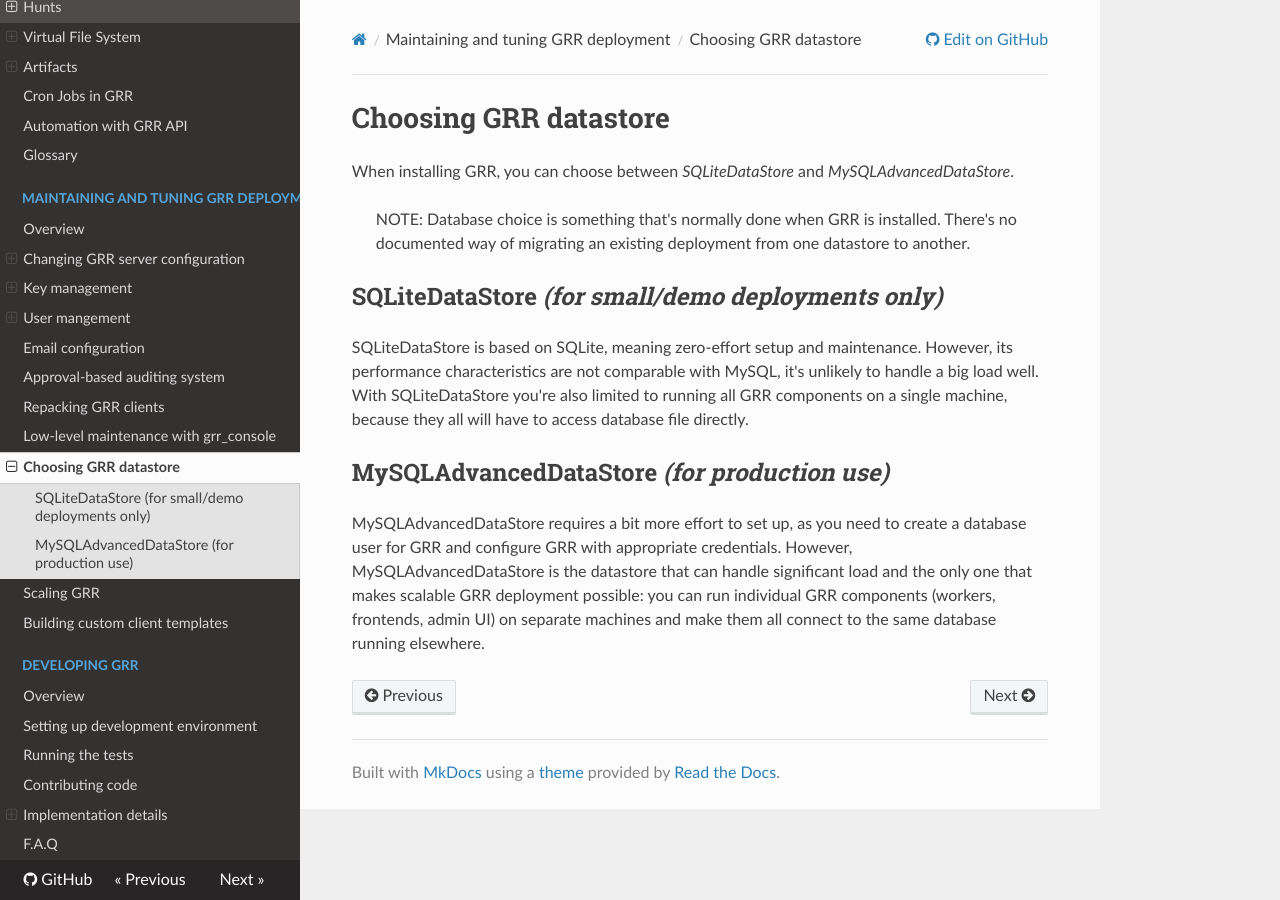
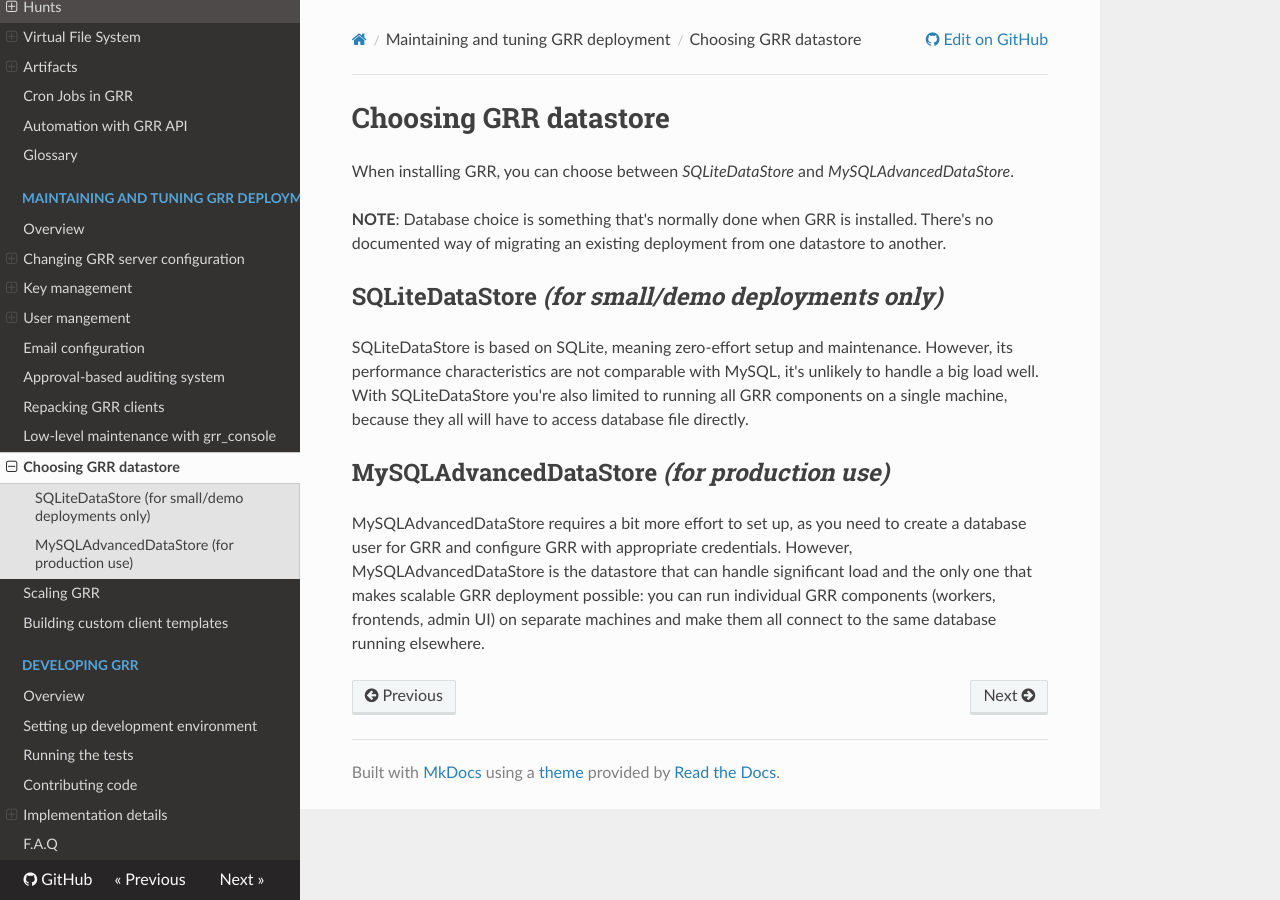
Before and after one commit to google/grr-doc, an MkDocs documentation site: the page built from docs/maintaining-and-tuning/choosing-datastore.md, in a window 1280 px wide. Built offline with MkDocs 1.6.1, drawn with Linux system fonts in a browser that asks for light colours; nearby versions of some CDN libraries; old or Windows-style settings are respelled for this version of MkDocs.

Commit message:
Some changes to the data store docs.

```diff
--- a/docs/maintaining-and-tuning/choosing-datastore.md
+++ b/docs/maintaining-and-tuning/choosing-datastore.md
@@ -2,7 +2,7 @@
 
 When installing GRR, you can choose between *SQLiteDataStore* and *MySQLAdvancedDataStore*.
 
-> NOTE: Database choice is something that's normally done when GRR is installed. There's no documented way of migrating an existing deployment from one datastore to another.
+**NOTE**: Database choice is something that's normally done when GRR is installed. There's no documented way of migrating an existing deployment from one datastore to another.
 
 
 ## SQLiteDataStore *(for small/demo deployments only)*
```
